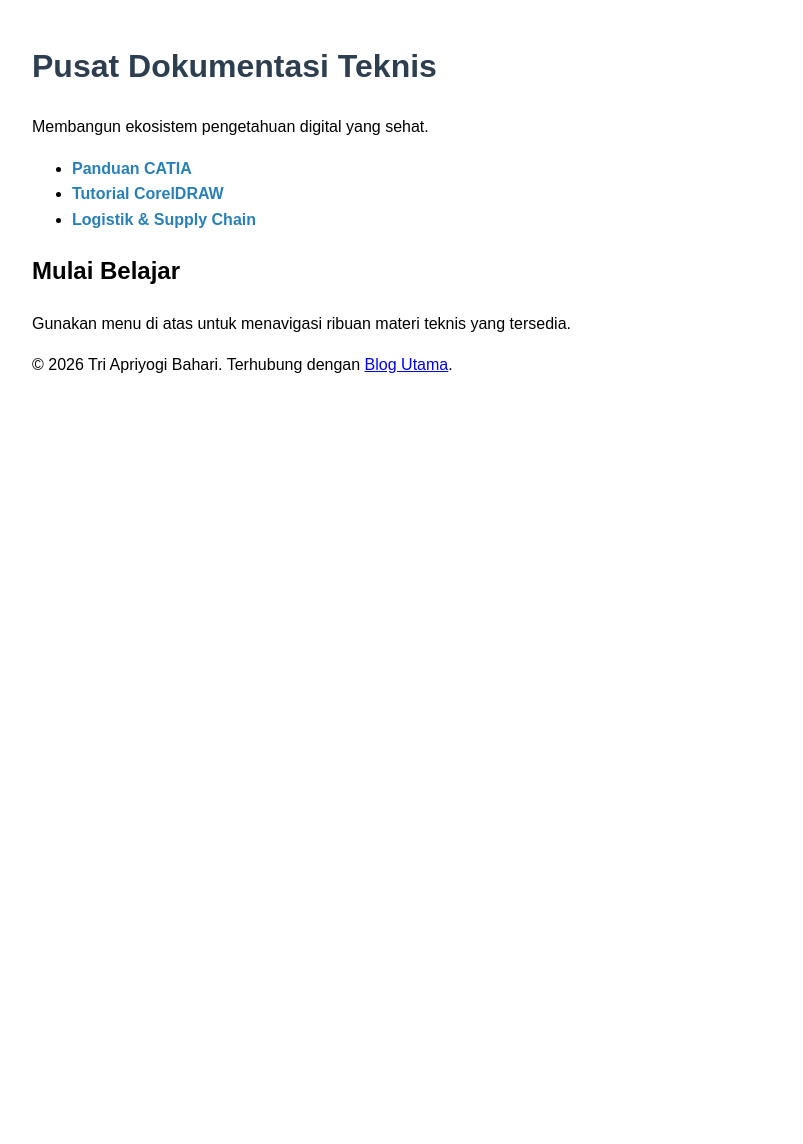
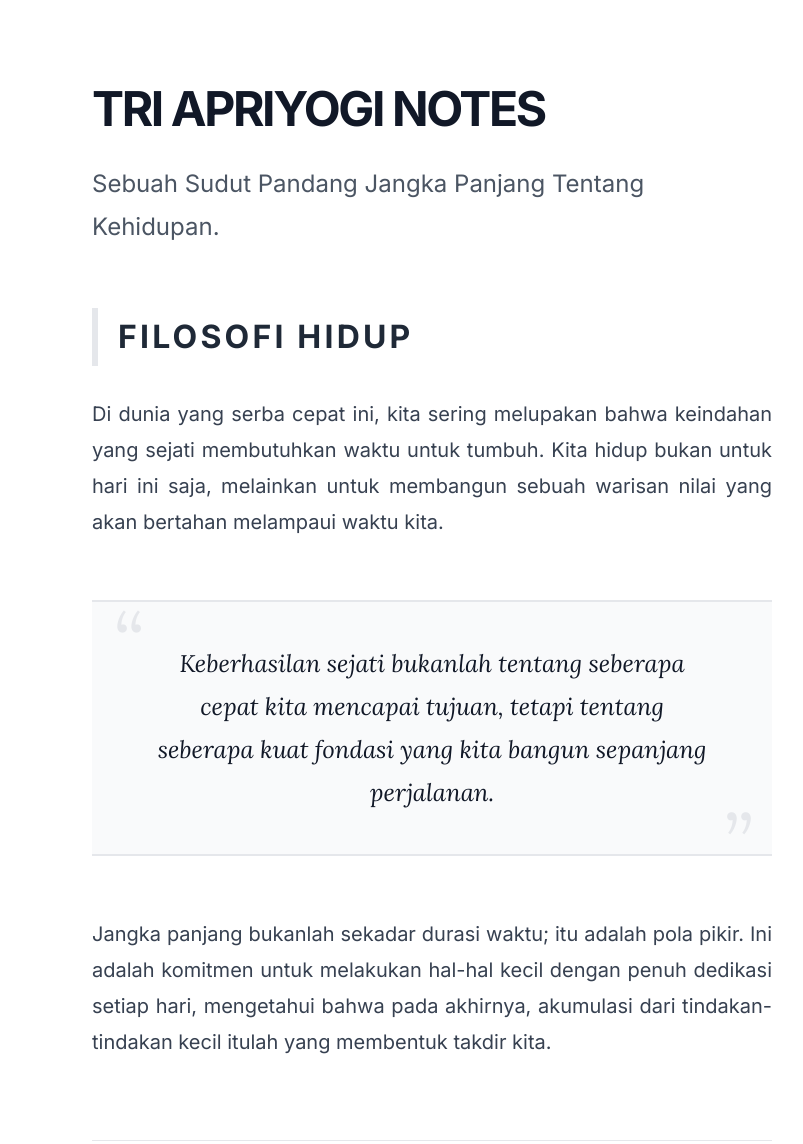
Before and after one commit to triapriyogibahari9/docs-triapriyoginotes, a plain HTML site: page index.html in a window 1280 px wide. Shown: the whole page, without its empty margins (208-1011 px from the left). Before the commit the page ends 800 px from the top, so only its background shows below. Drawn offline with Linux system fonts and the light colour scheme.

Commit message:
Update index.html

```diff
--- a/index.html
+++ b/index.html
@@ -3,61 +3,202 @@
 <head>
     <meta charset="UTF-8">
     <meta name="viewport" content="width=device-width, initial-scale=1.0">
+    <meta http-equiv="X-UA-Compatible" content="ie=edge">
 
-    <title>Pusat Dokumentasi Teknis | Tri Apriyogi Notes</title>
-    <meta name="description" content="Pusat panduan teknis, tutorial CATIA, CorelDRAW, dan manajemen logistik terlengkap oleh Tri Apriyogi Bahari.">
-    <link rel="canonical" href="https://docs.triapriyoginotes.my.id/">
+    <title>Inspirasi & Catatan Kehidupan untuk Masa Depan | Tri Apriyogi Notes</title>
+    <meta name="description" content="Temukan kumpulan kata bijak, motivasi jangka panjang, dan pemikiran mendalam tentang kehidupan dan kesuksesan dari Tri Apriyogi Bahari. Catatan untuk membangun masa depan yang kokoh.">
+    <meta name="keywords" content="kata bijak jangka panjang, motivasi hidup, kata mutiara masa depan, filosofi kehidupan, tri apriyogi notes, catatan inspirasi">
+    <meta name="author" content="Tri Apriyogi Bahari">
+    <link rel="canonical" href="https://triapriyoginotes.my.id/">
 
-    <meta property="og:title" content="Pusat Dokumentasi Teknis | Tri Apriyogi Notes">
-    <meta property="og:description" content="Akses ribuan panduan teknis dan tutorial desain profesional di satu tempat.">
-    <meta property="og:url" content="https://docs.triapriyoginotes.my.id/">
+    <meta property="og:title" content="Inspirasi & Catatan Kehidupan untuk Masa Depan | Tri Apriyogi Notes">
+    <meta property="og:description" content="Kumpulan pemikiran mendalam untuk membangun pondasi kehidupan yang kuat dan berkelanjutan.">
+    <meta property="og:image" content="https://triapriyoginotes.my.id/assets/social-share-image.jpg"> <meta property="og:url" content="https://triapriyoginotes.my.id/">
     <meta property="og:type" content="website">
-    <meta property="og:image" content="https://docs.triapriyoginotes.my.id/assets/og-image.jpg">
+
+    <meta name="twitter:card" content="summary_large_image">
+    <meta name="twitter:title" content="Inspirasi & Catatan Kehidupan untuk Masa Depan">
+    <meta name="twitter:description" content="Kata bijak dan motivasi untuk jangka panjang.">
 
     <script type="application/ld+json">
     {
       "@context": "https://schema.org",
       "@type": "WebSite",
-      "name": "Docs Tri Apriyogi Notes",
-      "url": "https://docs.triapriyoginotes.my.id/",
-      "potentialAction": {
-        "@type": "SearchAction",
-        "target": "https://docs.triapriyoginotes.my.id/search?q={search_term_string}",
-        "query-input": "required name=search_term_string"
-      }
+      "name": "Tri Apriyogi Notes",
+      "alternateName": "Catatan Tri Apriyogi Bahari",
+      "url": "https://triapriyoginotes.my.id/",
+      "author": {
+        "@type": "Person",
+        "name": "Tri Apriyogi Bahari",
+        "jobTitle": "Technical Writer & Logistics Specialist",
+        "sameAs": [
+          "https://www.linkedin.com/in/triapriyogibahari"
+        ]
+      },
+      "description": "Kumpulan kata bijak, kata mutiara, dan motivasi jangka panjang untuk kehidupan yang bermakna."
     }
     </script>
 
-    <meta http-equiv="Strict-Transport-Security" content="max-age=31536000; includeSubDomains; preload">
+    <link rel="icon" type="image/png" href="/assets/favicon.png"> <style>
+        /* Menggunakan Font yang Profesional, Ringan, dan Readable (Sama seperti Situs Besar) */
+        @import url('https://fonts.googleapis.com/css2?family=Inter:wght@400;600;700&family=Lora:ital,wght@1,400;1,600&display=swap');
 
-    <style>
-        /* Minimalis & Cepat (Penting untuk Core Web Vitals) */
-        body { font-family: sans-serif; line-height: 1.6; max-width: 800px; margin: auto; padding: 20px; }
-        h1 { color: #2c3e50; }
-        .nav-link { color: #2980b9; text-decoration: none; font-weight: bold; }
+        /* SEO Fundamental: Tidak Menghalangi Rendering (Core Web Vitals) */
+        * { box-sizing: border-box; margin: 0; padding: 0; }
+        html { scroll-behavior: smooth; }
+
+        body {
+            font-family: 'Inter', -apple-system, BlinkMacSystemFont, "Segoe UI", Roboto, "Helvetica Neue", Arial, sans-serif;
+            font-size: 1.125rem; /* Ukuran teks yang nyaman dibaca di HP */
+            line-height: 1.8;
+            color: #1a1a1a;
+            background-color: #ffffff;
+            -webkit-font-smoothing: antialiased;
+            text-rendering: optimizeLegibility;
+        }
+
+        /* Struktur Konten yang SEO Friendly & Elegan */
+        main {
+            max-width: 720px; /* Lebar optimal untuk keterbacaan (seperti artikel Medium) */
+            margin: 0 auto;
+            padding: 80px 20px 120px 20px;
+        }
+
+        /* Judul Utama yang Kuat (SEO: H1) */
+        h1 {
+            font-family: 'Inter', sans-serif;
+            font-weight: 800;
+            font-size: 3rem;
+            line-height: 1.2;
+            color: #111827;
+            letter-spacing: -0.05em;
+            margin-bottom: 24px;
+            text-align: left;
+        }
+
+        /* Sub-judul yang Informatif */
+        .subtitle {
+            font-family: 'Inter', sans-serif;
+            font-size: 1.5rem;
+            color: #4b5563;
+            font-weight: 500;
+            margin-bottom: 60px;
+            text-align: left;
+        }
+
+        /* Bagian Kata-Kata (Sectioning yang Bagus untuk SEO) */
+        section { margin-bottom: 60px; }
+
+        h2 {
+            font-family: 'Inter', sans-serif;
+            font-weight: 700;
+            font-size: 2rem;
+            color: #1f2937;
+            margin-bottom: 30px;
+            border-left: 6px solid #e5e7eb;
+            padding-left: 20px;
+            text-transform: uppercase;
+            letter-spacing: 0.1em;
+        }
+
+        /* Teks Motivasi */
+        p {
+            font-family: 'Inter', sans-serif;
+            font-weight: 400;
+            font-size: 1.25rem;
+            color: #374151;
+            margin-bottom: 30px;
+            text-align: justify;
+        }
+
+        /* Gaya Khusus untuk Kata Bijak (SEO: Blockquote) */
+        blockquote {
+            font-family: 'Lora', serif; /* Font Serif untuk kesan Klasik & Mendalam */
+            font-style: italic;
+            font-weight: 400;
+            font-size: 1.5rem;
+            color: #111827;
+            padding: 40px 60px;
+            margin: 60px 0;
+            background-color: #f9fafb;
+            border-top: 2px solid #e5e7eb;
+            border-bottom: 2px solid #e5e7eb;
+            position: relative;
+            text-align: center;
+        }
+
+        blockquote::before {
+            content: '“';
+            font-family: 'Lora', serif;
+            font-size: 5rem;
+            color: #e5e7eb;
+            position: absolute;
+            top: 0;
+            left: 20px;
+            line-height: 1;
+        }
+
+        blockquote::after {
+            content: '”';
+            font-family: 'Lora', serif;
+            font-size: 5rem;
+            color: #e5e7eb;
+            position: absolute;
+            bottom: -30px;
+            right: 20px;
+            line-height: 1;
+        }
+
+        /* Garis Pemisah yang Elegan */
+        hr {
+            border: 0;
+            height: 1px;
+            background-color: #e5e7eb;
+            margin: 80px 0;
+        }
+
+        /* Footer yang Bersih (SEO: Otoritas Penulis) */
+        footer {
+            font-family: 'Inter', sans-serif;
+            text-align: center;
+            padding: 40px 20px;
+            background-color: #f3f4f6;
+            color: #6b7280;
+            font-size: 0.875rem;
+        }
+
+        footer strong { color: #4b5563; font-weight: 600; }
+
+        /* Responsivitas di Layanan Mobile (Sangat Penting untuk SEO) */
+        @media (max-width: 640px) {
+            h1 { font-size: 2.25rem; }
+            .subtitle { font-size: 1.25rem; margin-bottom: 40px; }
+            blockquote { padding: 30px 40px; font-size: 1.25rem; }
+            h2 { font-size: 1.5rem; }
+            p { font-size: 1.125rem; }
+        }
+
     </style>
 </head>
 <body>
-    <header>
-        <h1>Pusat Dokumentasi Teknis</h1>
-        <p>Membangun ekosistem pengetahuan digital yang sehat.</p>
-    </header>
-
-    <nav>
-        <ul>
-            <li><a href="/catia/" class="nav-link">Panduan CATIA</a></li>
-            <li><a href="/coreldraw/" class="nav-link">Tutorial CorelDRAW</a></li>
-            <li><a href="/logistik/" class="nav-link">Logistik & Supply Chain</a></li>
-        </ul>
-    </nav>
 
     <main>
-        <h2>Mulai Belajar</h2>
-        <p>Gunakan menu di atas untuk menavigasi ribuan materi teknis yang tersedia.</p>
-    </main>
+        <header>
+            <h1>TRI APRIYOGI NOTES</h1>
+            <p class="subtitle">Sebuah Sudut Pandang Jangka Panjang Tentang Kehidupan.</p>
+        </header>
 
-    <footer>
-        <p>&copy; 2026 Tri Apriyogi Bahari. Terhubung dengan <a href="https://triapriyoginotes.my.id">Blog Utama</a>.</p>
-    </footer>
-</body>
-</html>
+        <section id="filosofi">
+            <h2>FILOSOFI HIDUP</h2>
+            <p>Di dunia yang serba cepat ini, kita sering melupakan bahwa keindahan yang sejati membutuhkan waktu untuk tumbuh. Kita hidup bukan untuk hari ini saja, melainkan untuk membangun sebuah warisan nilai yang akan bertahan melampaui waktu kita.</p>
+
+            <blockquote>
+                Keberhasilan sejati bukanlah tentang seberapa cepat kita mencapai tujuan, tetapi tentang seberapa kuat fondasi yang kita bangun sepanjang perjalanan.
+            </blockquote>
+
+            <p>Jangka panjang bukanlah sekadar durasi waktu; itu adalah pola pikir. Ini adalah komitmen untuk melakukan hal-hal kecil dengan penuh dedikasi setiap hari, mengetahui bahwa pada akhirnya, akumulasi dari tindakan-tindakan kecil itulah yang membentuk takdir kita.</p>
+        </section>
+
+        <hr>
+
+        <section id="
```
